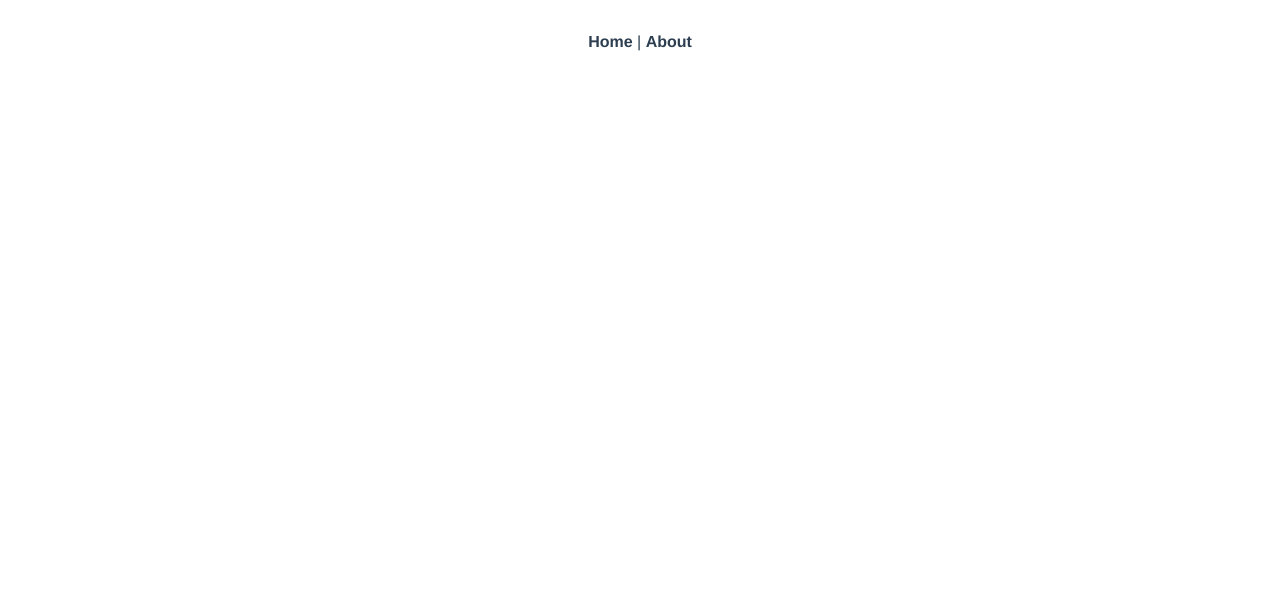
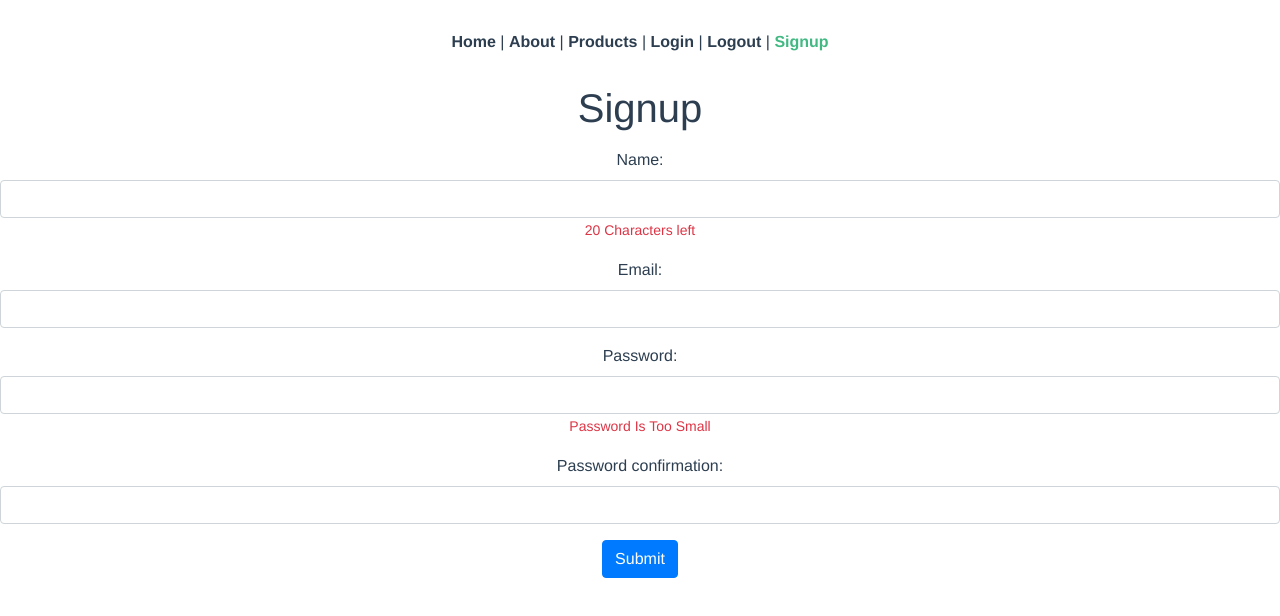
Before and after one commit to Edardgtz/miquitzli_art_shop_vue_app, a Vue app: page /signup in a window 1280 px wide. Shown: the top 616 px of the page. Built offline with nearby package versions, Linux system fonts and the light colour scheme.

Commit message:
add components login, logout, signup, index

```diff
--- a/src/App.vue
+++ b/src/App.vue
@@ -2,7 +2,12 @@
   <div id="app">
     <div id="nav">
       <router-link to="/">Home</router-link> |
-      <router-link to="/about">About</router-link>
+      <router-link to="/about">About</router-link> |
+      <router-link to="/products/index">Products</router-link> |
+      <router-link to="/login">Login</router-link> |
+      <router-link to="/logout">Logout</router-link> |
+      <router-link to="/signup">Signup</router-link>
+
     </div>
     <router-view/>
   </div>
--- a/src/router/index.js
+++ b/src/router/index.js
@@ -1,14 +1,38 @@
-import Vue from 'vue'
-import VueRouter from 'vue-router'
-import Home from '../views/Home.vue'
+import Vue from 'vue';
+import VueRouter from 'vue-router';
+import Home from '../views/Home.vue';
+import ProductsIndex from "../views/ProductsIndex.vue";
+import Login from "../views/Login.vue";
+import Logout from "../views/Logout.vue";
+import Signup from "../views/Signup.vue";
 
-Vue.use(VueRouter)
+Vue.use(VueRouter);
 
 const routes = [
   {
     path: '/',
     name: 'Home',
     component: Home
+  },
+  {
+    path: '/products/index',
+    name: 'products-index',
+    component: ProductsIndex
+  },
+  {
+    path: '/login',
+    name: 'login',
+    component: Login
+  },
+  {
+    path: '/logout',
+    name: 'logout',
+    component: Logout
+  },
+  {
+    path: '/signup',
+    name: 'signup',
+    component: Signup
   },
   {
     path: '/about',
--- a/src/views/Home.vue
+++ b/src/views/Home.vue
@@ -1,32 +1,6 @@
 <template>
   <div class="home">
     <h1>{{ message }}</h1>
-    <!-- <div v-for="product in products">
-      <br><p><strong>{{ product.name }}</strong></p>
-      <img v-bind:src="product.images" alt="product image">
-      <br><p>Materials: {{product.materials}}</p>
-      <p>Price: {{product.price}}</p>
-      <!-- <p>Sale Status: {{product.sale_status}}</p> -->
-    <!-- </div> -->
-    <div v-for="product in products" class="card_spacing">
-      <b-card no-body class="overflow-hidden" style="max-width: 540px; margin-bottom: 1.5em;">
-        <b-row no-gutters>
-          <b-col md="6">
-            <b-card-img v-bind:src="product.images" alt="product image" class="rounded-0"></b-card-img>
-          </b-col>
-          <b-col md="6">
-            <b-card-body title="Horizontal Card">
-              <b-card-text>
-                <p><strong>{{ product.name }}</strong></p>
-                <br><p>Materials: {{product.materials}}</p>
-                <p>Price: {{product.price}}</p>
-                <button>Buy Now</button>
-              </b-card-text>
-            </b-card-body>
-          </b-col>
-        </b-row>
-      </b-card>
-    </div>
   </div>
 </template>
 
@@ -34,28 +8,13 @@
 </style>
 
 <script>
-import axios from "axios";
-
 export default {
   data: function () {
     return {
-      message: "Products!",
-      products: [],
-      serachTerm: "",
+      message: "Miquitzli Art Shop",
     };
   },
-  created: function () {
-    console.log("in created..");
-    this.productsIndex();
-  },
-  methods: {
-    productsIndex: function () {
-      console.log("In Products Index");
-      axios.get("api/products").then((response) => {
-        console.log(response.data);
-        this.products = response.data;
-      });
-    },
-  },
+  created: function () {},
+  methods: {},
 };
 </script>
--- /dev/null
+++ b/src/views/Login.vue
@@ -0,0 +1,54 @@
+<template>
+  <div class="login">
+    <form v-on:submit.prevent="submit()">
+      <h1>Login</h1>
+      <ul>
+        <li class="text-danger" v-for="error in errors">{{ error }}</li>
+      </ul>
+      <div class="form-group">
+        <label>Email:</label>
+        <input type="email" class="form-control" v-model="email">
+      </div>
+      <div class="form-group">
+        <label>Password:</label>
+        <input type="password" class="form-control" v-model="password">
+      </div>
+      <input type="submit" class="btn btn-primary" value="Submit">
+    </form>
+  </div>
+</template>
+
+<script>
+import axios from "axios";
+
+export default {
+  data: function () {
+    return {
+      email: "person@person.com",
+      password: "password",
+      errors: [],
+    };
+  },
+  methods: {
+    submit: function () {
+      var params = {
+        email: this.email,
+        password: this.password,
+      };
+      axios
+        .post("/api/sessions", params)
+        .then((response) => {
+          axios.defaults.headers.common["Authorization"] =
+            "Bearer " + response.data.jwt;
+          localStorage.setItem("user_id", response.data.user_id);
+          this.$router.push("/");
+        })
+        .catch((error) => {
+          this.errors = ["Invalid email or password."];
+          this.email = "";
+          this.password = "";
+        });
+    },
+  },
+};
+</script>
--- /dev/null
+++ b/src/views/Logout.vue
@@ -0,0 +1,16 @@
+<template>
+  <div class="logout">
+  </div>
+</template>
+
+<script>
+import axios from "axios";
+
+export default {
+  created: function () {
+    delete axios.defaults.headers.common["Authorization"];
+    localStorage.removeItem("user_id");
+    this.$router.push("/login");
+  },
+};
+</script>
--- /dev/null
+++ b/src/views/ProductsIndex.vue
@@ -0,0 +1,61 @@
+<template>
+  <div class="home">
+    <h1>{{ message }}</h1>
+    <!-- <div v-for="product in products">
+      <br><p><strong>{{ product.name }}</strong></p>
+      <img v-bind:src="product.images" alt="product image">
+      <br><p>Materials: {{product.materials}}</p>
+      <p>Price: {{product.price}}</p>
+      <!-- <p>Sale Status: {{product.sale_status}}</p> -->
+    <!-- </div> -->
+    <div v-for="product in products" class="card_spacing">
+      <b-card no-body class="overflow-hidden" style="max-width: 540px; margin-bottom: 1.5em;">
+        <b-row no-gutters>
+          <b-col md="6">
+            <b-card-img v-bind:src="product.images" alt="product image" class="rounded-0"></b-card-img>
+          </b-col>
+          <b-col md="6">
+            <b-card-body title="Horizontal Card">
+              <b-card-text>
+                <p><strong>{{ product.name }}</strong></p>
+                <br><p>Materials: {{product.materials}}</p>
+                <p>Price: {{product.price}}</p>
+                <b-button variant="dark">Buy Now</b-button>
+              </b-card-text>
+            </b-card-body>
+          </b-col>
+        </b-row>
+      </b-card>
+    </div>
+  </div>
+</template>
+
+<style>
+</style>
+
+<script>
+import axios from "axios";
+
+export default {
+  data: function () {
+    return {
+      message: "Products!",
+      products: [],
+      serachTerm: "",
+    };
+  },
+  created: function () {
+    console.log("in created..");
+    this.productsIndex();
+  },
+  methods: {
+    productsIndex: function () {
+      console.log("In Products Index");
+      axios.get("api/products").then((response) => {
+        console.log(response.data);
+        this.products = response.data;
+      });
+    },
+  },
+};
+</script>
--- /dev/null
+++ b/src/views/Signup.vue
@@ -0,0 +1,66 @@
+<template>
+  <div class="signup">
+    <form v-on:submit.prevent="submit()">
+
+      <h1>Signup</h1>
+      <ul>
+        <li class="text-danger" v-for="error in errors">{{ error }}</li>
+      </ul>
+      <div class="form-group">
+        <label>Name:</label>
+        <input type="text" class="form-control" v-model="name">
+        <small class="text-danger">{{ 20 - name.length }} Characters left</small>
+      </div>
+      <div class="form-group" >
+        <label>Email:</label>
+        <input type="email" class="form-control" v-model="email">
+      </div>
+      <div class="form-group">
+        <label>Password:</label>
+        <input type="password" class="form-control" v-model="password">
+        <small v-if="password.length < 6 " class="text-danger"> Password Is Too Small</small>
+        <small v-if="password.length > 20" class="text-danger">Password Is Too Big</small>
+      </div>
+      <div class="form-group">
+        <label>Password confirmation:</label>
+        <input type="password" class="form-control" v-model="passwordConfirmation" maxlength="20">
+        <small v-if="password !== passwordConfirmation" class="text-danger">Passwords don't match</small>
+      </div>
+      <input type="submit" class="btn btn-primary" value="Submit">
+    </form>
+  </div>
+</template>
+
+<script>
+import axios from "axios";
+
+export default {
+  data: function () {
+    return {
+      name: "",
+      email: "",
+      password: "",
+      passwordConfirmation: "",
+      errors: [],
+    };
+  },
+  methods: {
+    submit: function () {
+      var params = {
+        name: this.name,
+        email: this.email,
+        password: this.password,
+        password_confirmation: this.passwordConfirmation,
+      };
+      axios
+        .post("/api/users", params)
+        .then((response) => {
+          this.$router.push("/login");
+        })
+        .catch((error) => {
+          this.errors = error.response.data.errors;
+        });
+    },
+  },
+};
+</script>
```
